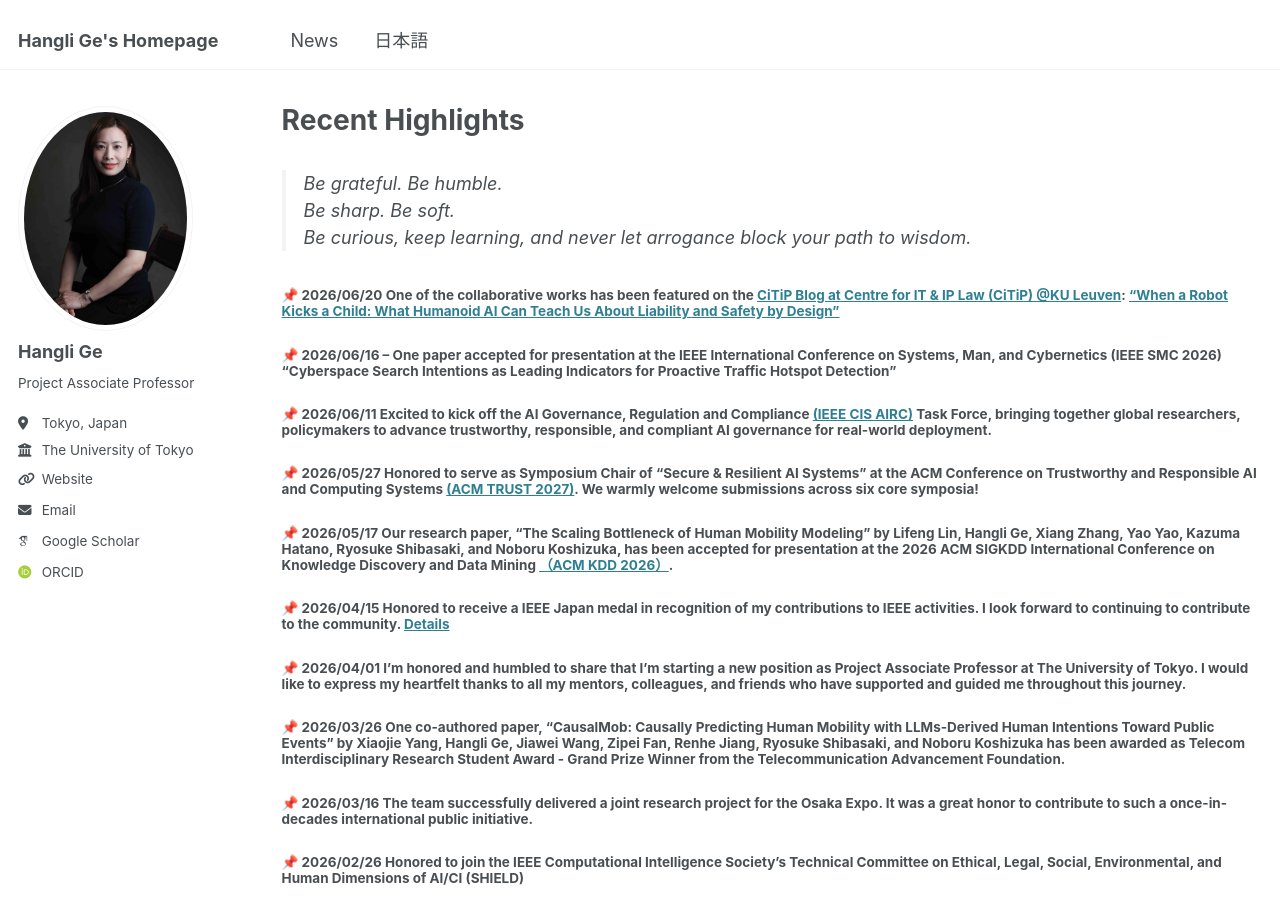
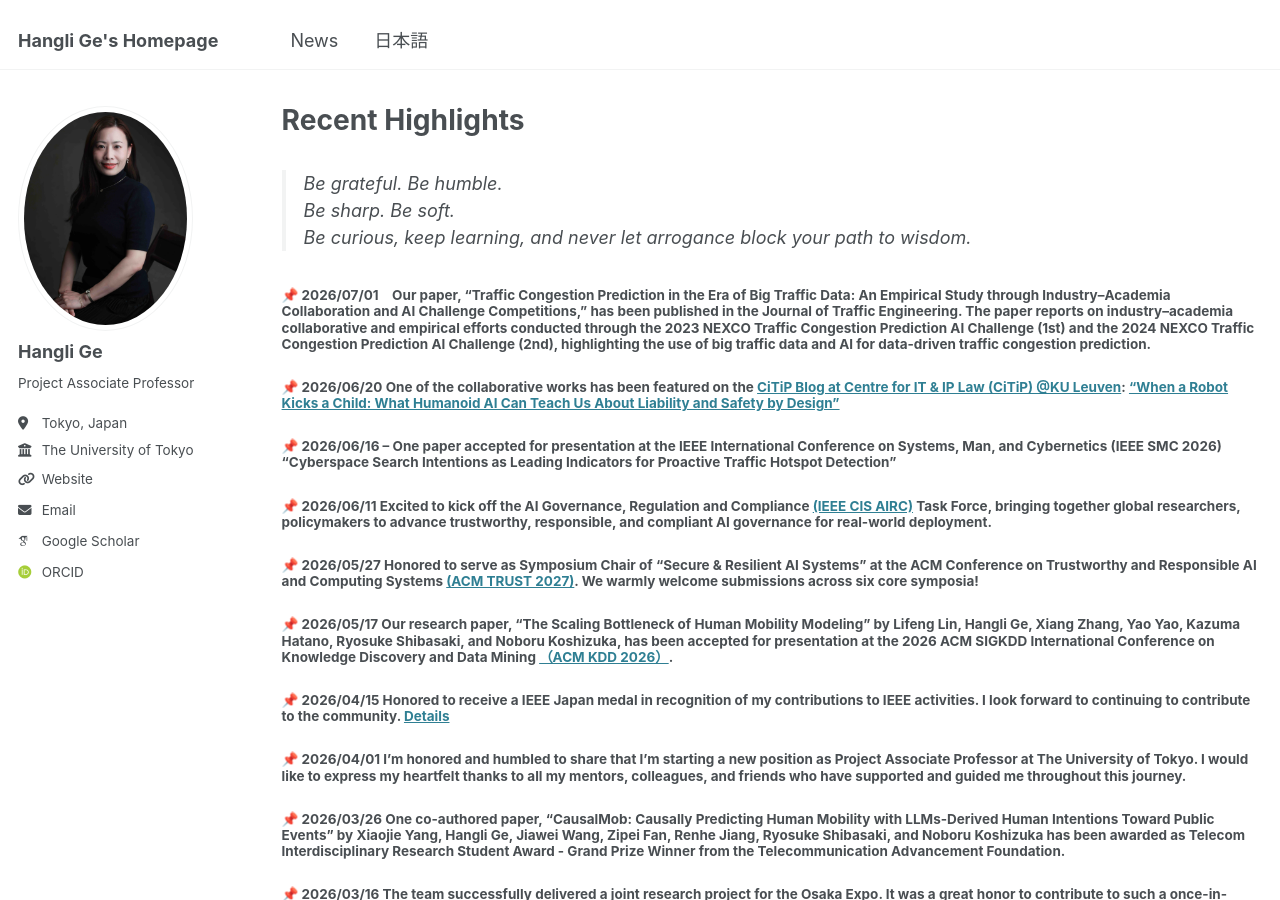
Before and after one commit to christie888/christie888.github.io, a Jekyll site: the page built from _pages/post.md, in a window 1280 px wide and 900 px high. Built offline with Jekyll 4.4.1, drawn with Linux system fonts in a browser that asks for light colours; some web fonts are replaced.

Commit message:
Update post.md

```diff
--- a/_pages/post.md
+++ b/_pages/post.md
@@ -8,6 +8,8 @@ permalink: post/
 <br>Be sharp. Be soft.<br>
 > Be curious, keep learning, and never let arrogance block your path to wisdom.
 
+
+##### 📌 2026/07/01　Our paper, "Traffic Congestion Prediction in the Era of Big Traffic Data: An Empirical Study through Industry–Academia Collaboration and AI Challenge Competitions," has been published in the Journal of Traffic Engineering. The paper reports on industry–academia collaborative and empirical efforts conducted through the 2023 NEXCO Traffic Congestion Prediction AI Challenge (1st) and the 2024 NEXCO Traffic Congestion Prediction AI Challenge (2nd), highlighting the use of big traffic data and AI for data-driven traffic congestion prediction.
 
 ##### 📌 2026/06/20 One of the collaborative works has been featured on the [CiTiP Blog at Centre for IT & IP Law (CiTiP) @KU Leuven](https://www.law.kuleuven.be/citip/blog/): ["When a Robot Kicks a Child: What Humanoid AI Can Teach Us About Liability and Safety by Design"](https://www.law.kuleuven.be/citip/blog/when-a-robot-kicks-a-child-what-humanoid-ai-can-teach-us-about-liability-and-safety-by-design/)
 
```
